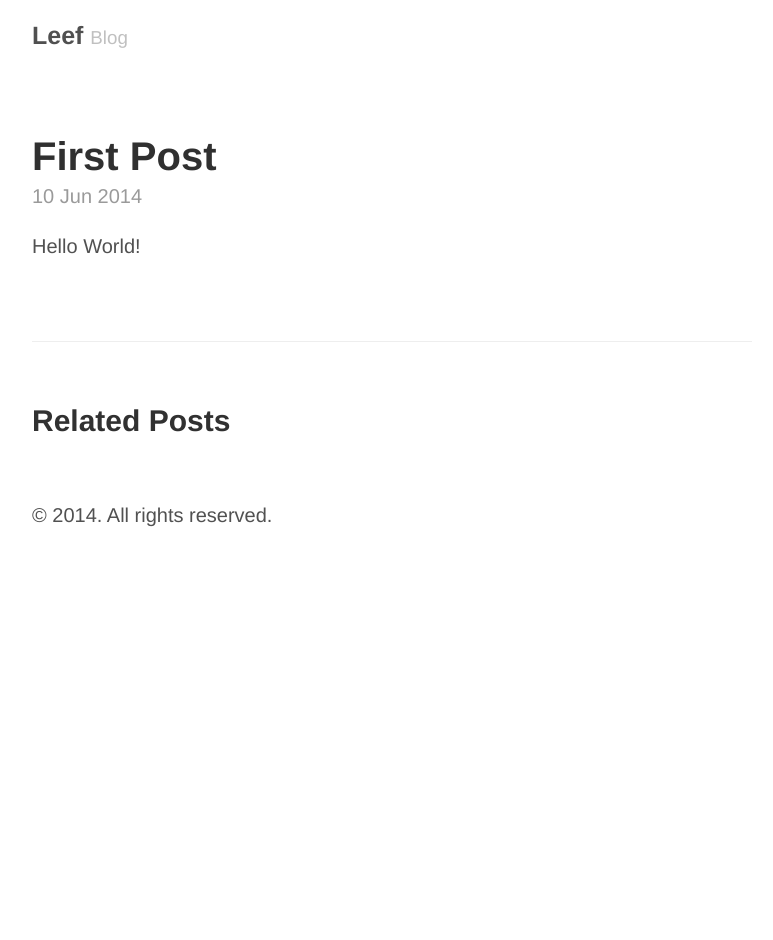
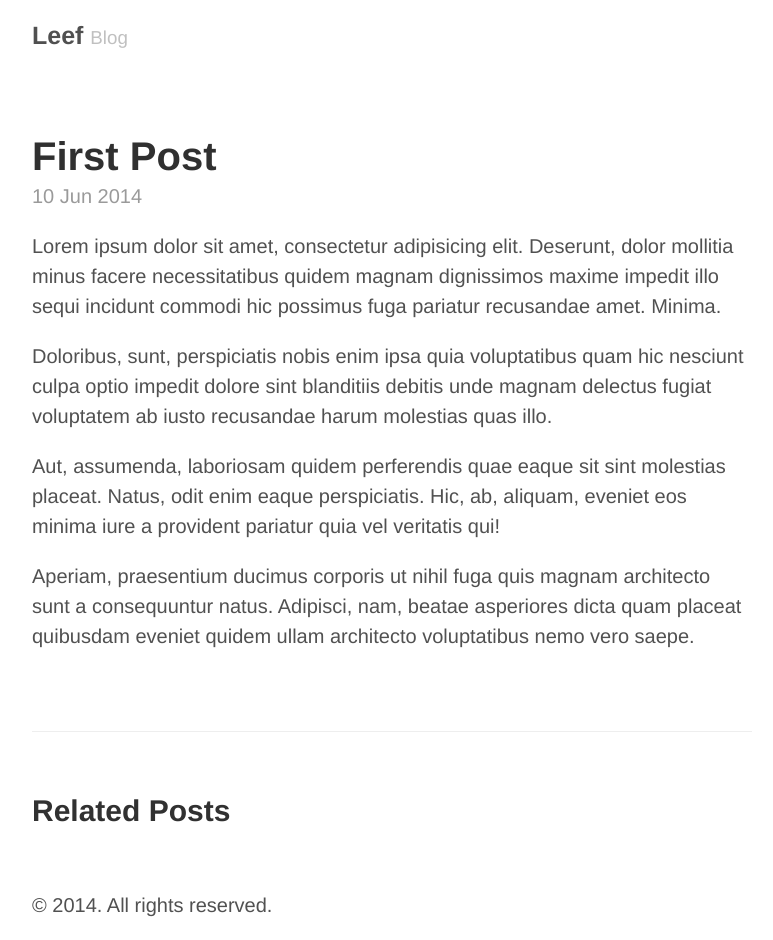
Before and after one commit to bio-ks/leef.github.io, a Jekyll site: the page built from _posts/2014-06-10-first-post.md, in a window 1280 px wide. Shown: the whole page, without its empty margins (248-1021 px from the left). Built offline with Jekyll 4.4.1, drawn with Linux system fonts in a browser that asks for light colours; Markdown is read by kramdown in place of the engine named in the settings; before the commit the page ends 900 px from its top, so only the background shows below that.

Commit message:
Updated 2014-06-10-first-post.md

```diff
--- a/_posts/2014-06-10-first-post.md
+++ b/_posts/2014-06-10-first-post.md
@@ -1,6 +1,10 @@
 ---
 layout: post
 title: First Post
+published: true
 ---
 
-Hello World!
+<p>Lorem ipsum dolor sit amet, consectetur adipisicing elit. Deserunt, dolor mollitia minus facere necessitatibus quidem magnam dignissimos maxime impedit illo sequi incidunt commodi hic possimus fuga pariatur recusandae amet. Minima.</p>
+<p>Doloribus, sunt, perspiciatis nobis enim ipsa quia voluptatibus quam hic nesciunt culpa optio impedit dolore sint blanditiis debitis unde magnam delectus fugiat voluptatem ab iusto recusandae harum molestias quas illo.</p>
+<p>Aut, assumenda, laboriosam quidem perferendis quae eaque sit sint molestias placeat. Natus, odit enim eaque perspiciatis. Hic, ab, aliquam, eveniet eos minima iure a provident pariatur quia vel veritatis qui!</p>
+<p>Aperiam, praesentium ducimus corporis ut nihil fuga quis magnam architecto sunt a consequuntur natus. Adipisci, nam, beatae asperiores dicta quam placeat quibusdam eveniet quidem ullam architecto voluptatibus nemo vero saepe.</p>
```
